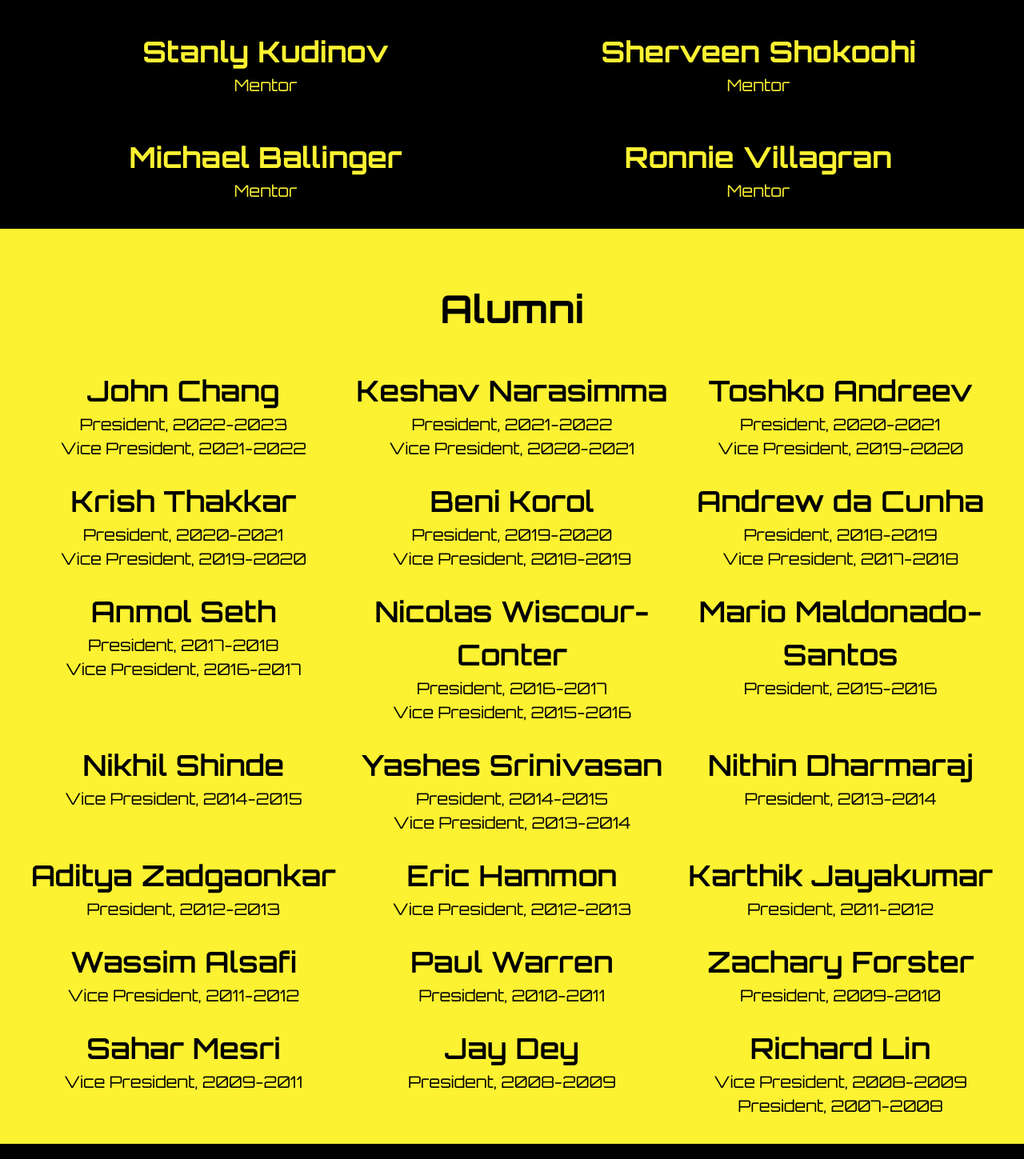
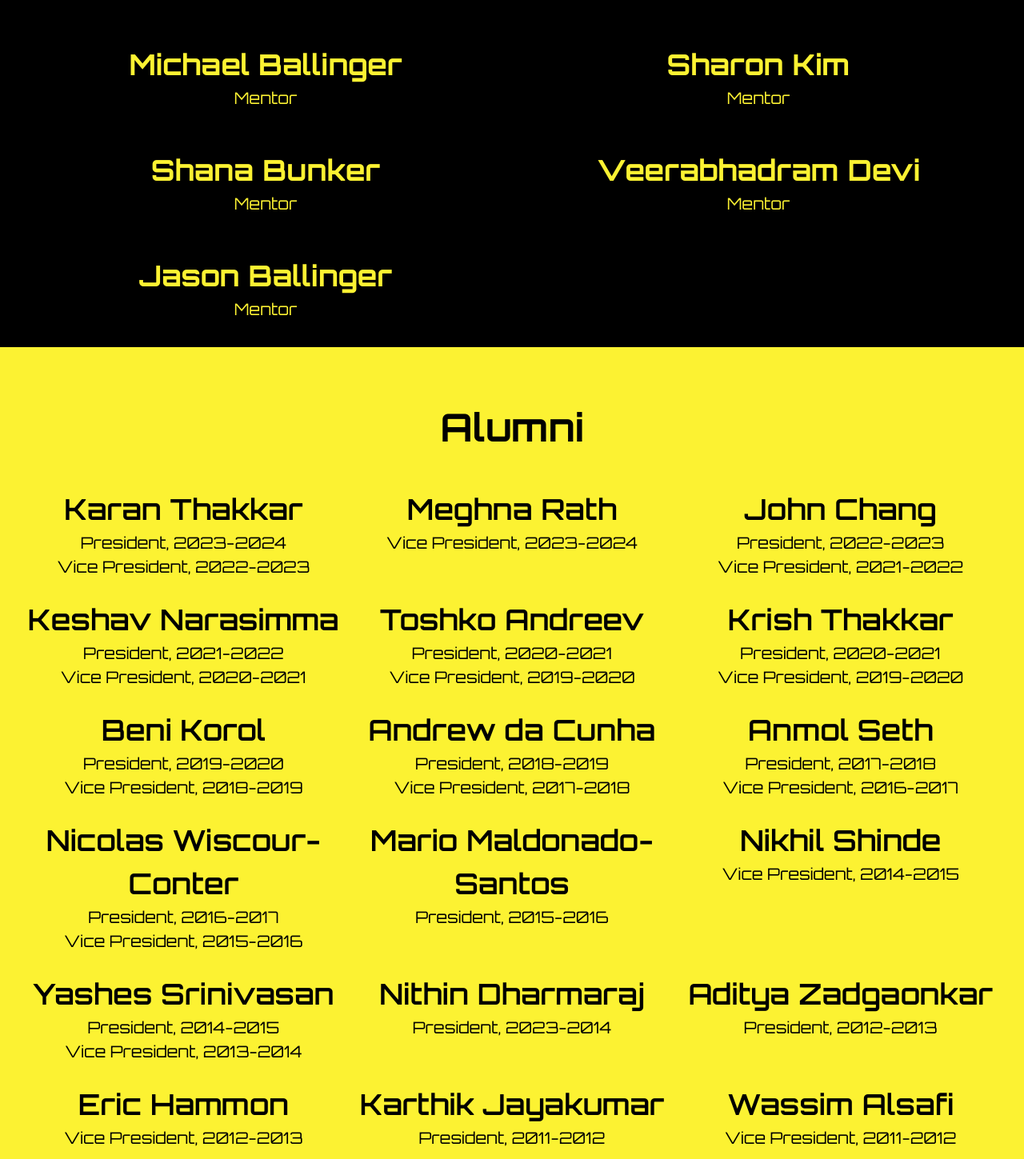
Before and after one commit to frc-emotion/website, a Next.js app: page /about in a window 1280 px wide. Shown: the part 2561-4010 px from the top of the page at 80% size. Built offline with nearby package versions, Linux system fonts and the light colour scheme; no server answers.

Commit message:
Copied new code over

```diff
--- a/src/app/(public)/about/page.tsx
+++ b/src/app/(public)/about/page.tsx
@@ -19,6 +19,321 @@ export const metadata: Metadata = {
 };
 
 export default function AboutPage() {
+    const advisorsAndMentors = [
+        {
+            name: "Katherine Rumsey",
+            title: "Advisor"
+        },
+        {
+            name: "Brian Dunlea",
+            title: "Advisor"
+        },
+        {
+            name: "Evengy Korol",
+            title: "Mentor"
+        },
+        {
+            name: "Clifford Harrison",
+            title: "Mentor"
+        },
+        {
+            name: "Stanly Kudinov",
+            title: "Mentor"
+        },
+        {
+            name: "Sherveen Shokoohi",
+            title: "Mentor"
+        },
+        {
+            name: "Michael Ballinger",
+            title: "Mentor"
+        },
+        {
+            name: "Sharon Kim",
+            title: "Mentor"
+        },
+        {
+            name: "Shana Bunker",
+            title: "Mentor"
+        },
+        {
+            name: "Veerabhadram Devi",
+            title: "Mentor"
+        },
+        {
+            name: "Jason Ballinger",
+            title: "Mentor"
+        }
+    ];
+    const Alumni = [
+        /*
+        {
+            name: "Garrett the Carrot",
+            roles: [
+                {
+                    title: "Overlord",
+                    year: "2024-2099"
+                },
+                {
+                    title: "Carrot",
+                    year: "0000-9999"
+                }
+            ]
+        },
+        */
+        {
+
+            name: "Karan Thakkar",
+            roles: [
+                {
+                    title: "President",
+                    year: "2023-2024"
+                },
+                {
+                    title: "Vice President",
+                    year: "2022-2023"
+                }
+            ]
+        },
+        {
+            name: "Meghna Rath",
+            roles: [
+                {
+                    title: "Vice President",
+                    year: "2023-2024"
+                }
+            ]
+        },
+        {
+            name: "John Chang",
+            roles: [
+                {
+                    title: "President",
+                    year: "2022-2023"
+                },
+                {
+                    title: "Vice President",
+                    year: "2021-2022"
+                }
+            ]
+        },
+        {
+            name: "Keshav Narasimma",
+            roles: [
+                {
+                    title: "President",
+                    year: "2021-2022"
+                },
+                {
+                    title: "Vice President",
+                    year: "2020-2021"
+                }
+            ]
+        },
+        {
+            name: "Toshko Andreev",
+            roles: [
+                {
+                    title: "President",
+                    year: "2020-2021"
+                },
+                {
+                    title: "Vice President",
+                    year: "2019-2020"
+                }
+            ]
+        },
+        {
+            name: "Krish Thakkar",
+            roles: [
+                {
+                    title: "President",
+                    year: "2020-2021"
+                },
+                {
+                    title: "Vice President",
+                    year: "2019-2020"
+                }
+            ]
+        },
+        {
+            name: "Beni Korol",
+            roles: [
+                {
+                    title: "President",
+                    year: "2019-2020"
+                },
+                {
+                    title: "Vice President",
+                    year: "2018-2019"
+                }
+            ]
+        },
+        {
+            name: "Andrew da Cunha",
+            roles: [
+                {
+                    title: "President",
+                    year: "2018-2019"
+                },
+                {
+                    title: "Vice President",
+                    year: "2017-2018"
+                }
+            ]
+        },
+        {
+            name: "Anmol Seth",
+            roles: [
+                {
+                    title: "President",
+                    year: "2017-2018"
+                },
+                {
+                    title: "Vice President",
+                    year: "2016-2017"
+                }
+            ]
+        },
+        {
+            name: "Nicolas Wiscour-Conter",
+            roles: [
+                {
+                    title: "President",
+                    year: "2016-2017"
+                },
+                {
+                    title: "Vice President",
+                    year: "2015-2016"
+                }
+            ]
+        },
+        {
+            name: "Mario Maldonado-Santos",
+            roles: [
+                {
+                    title: "President",
+                    year: "2015-2016"
+                }
+            ]
+        },
+        {
+            name: "Nikhil Shinde",
+            roles: [
+                {
+                    title: "Vice President",
+                    year: "2014-2015"
+                }
+            ]
+        },
+        {
+            name: "Yashes Srinivasan",
+            roles: [
+                {
+                    title: "President",
+                    year: "2014-2015"
+                },
+                {
+                    title: "Vice President",
+                    year: "2013-2014"
+                }
+            ]
+        },
+        {
+            name: "Nithin Dharmaraj",
+            roles: [
+                {
+                    title: "President",
+                    year: "2023-2014"
+                }
+            ]
+        },
+        {
+            name: "Aditya Zadgaonkar",
+            roles: [
+                {
+                    title: "President",
+                    year: "2012-2013"
+                }
+            ]
+        },
+        {
+            name: "Eric Hammon",
+            roles: [
+                {
+                    title: "Vice President",
+                    year: "2012-2013"
+                }
+            ]
+        },
+        {
+            name: "Karthik Jayakumar",
+            roles: [
+                {
+                    title: "President",
+                    year: "2011-2012"
+                }
+            ]
+        },
+        {
+            name: "Wassim Alsafi",
+            roles: [
+                {
+                    title: "Vice President",
+                    year: "2011-2012"
+                }
+            ]
+        },
+        {
+            name: "Paul Warren",
+            roles: [
+                {
+                    title: "President",
+                    year: "2010-2011"
+                }
+            ]
+        },
+        {
+            name: "Zachary Forster",
+            roles: [
+                {
+                    title: "President",
+                    year: "2009-2010"
+                }
+            ]
+        },
+        {
+            name: "Sahar Mesri",
+            roles: [
+                {
+                    title: "Vice President",
+                    year: "2009-2011"
+                }
+            ]
+        },
+        {
+            name: "Jay Dey",
+            roles: [
+                {
+                    title: "President",
+                    year: "2008-2009"
+                }
+            ]
+        },
+        {
+            name: "Richard Lin",
+            roles: [
+                {
+                    title: "Vice President",
+                    year: "2008-2009"
+                },
+                {
+                    title: "President",
+                    year: "2007-2008"
+                }
+            ]
+        }
+    ];
     return (
         <main className="min-h-[55vh]">
             <div className="bgAbout table h-[30rem] w-full overflow-hidden">
@@ -98,11 +413,10 @@ export default function AboutPage() {
                 <section className="grid-cols-5 md:grid">
                     <div className="p-4">
                         <h3 className="m-1 text-center text-r2xl font-bold">
-                            Design <br /> Leads
+                            Design <br /> Lead
                         </h3>
                         <ul className="text-center text-rmd font-semibold">
-                            <li>Simeon Kim</li>
-                            <li>Kaiden Simon</li>
+                            <li>Neev Daga</li>
                         </ul>
                     </div>
                     <div className="p-4">
@@ -110,10 +424,8 @@ export default function AboutPage() {
                             Build Leads
                         </h3>
                         <ul className="text-center text-rmd font-semibold">
-                            <li>Dhruv Patel</li>
-                            <li>Bella Pineda</li>
-                            <li>Katie Schmitz</li>
-                            <li>Radhika Patil (Safety Lead)</li>
+                            <li>Roy Maldonaldo</li>
+                            <li>Radhika Patil</li>
                         </ul>
                     </div>
                     <div className="p-4">
@@ -121,11 +433,8 @@ export default function AboutPage() {
                             Software Leads
                         </h3>
                         <ul className="text-center text-rmd font-semibold">
-                            <li>Nova Mondal</li>
-                            <li>Jason Ballinger</li>
-                            <li>Preena Maruthavelu</li>
-                            <li>Shravan Ramakrishna</li>
-                            <li>Arshan Shokoohi</li>
+                            <li>Nathan Gillespie</li>
+                            <li>Peyton Slape</li>
                         </ul>
                     </div>
                     <div className="p-4">
@@ -133,8 +442,7 @@ export default function AboutPage() {
                             Electrical Leads
                         </h3>
                         <ul className="text-center text-rmd font-semibold">
-                            <li>Ila Gowda</li>
-                            <li>Sarika Patil</li>
+                            <li>Rithik Ohri</li>
                             <li>Robert Morrison</li>
                             <li>Jaden Trinidad</li>
                         </ul>
@@ -144,7 +452,7 @@ export default function AboutPage() {
                             Marketing <br /> Leads
                         </h3>
                         <ul className="text-center text-rmd font-semibold">
-                            <li>Sachin Nayak</li>
+                            <li>Evan Lee</li>
                             <li>Shravya Hatathodi</li>
                         </ul>
                     </div>
@@ -154,22 +462,21 @@ export default function AboutPage() {
                         </h3>
                         <ul className="my-4 grid-cols-3 gap-y-6 text-center text-rlg font-semibold md:grid">
                             <li>
-                                <strong> President: </strong> Karan Thakkar
+                                <strong> President: </strong> Garrett Sayson
                             </li>
                             <li>
-                                <strong>Vice President: </strong> Meghna Rath
+                                <strong>Vice President: </strong> Arshan Shokoohi
                             </li>
                             <li>
-                                <strong>Vice President: </strong> Garrett Sayson
+                                <strong>Vice President: </strong> Simeon Kim
+                            </li>
+                        </ul>
+                        <ul className="my-4 grid-cols-2 gap-y-6 text-center text-rlg font-semibold md:grid">
+                            <li>
+                                <strong>Treasurer: </strong> Vedanth Kuruvadi
                             </li>
                             <li>
-                                <strong>Treasurer: </strong> Karan Pothula
-                            </li>
-                            <li>
-                                <strong>Treasurer: </strong>Ryan Fadaiian
-                            </li>
-                            <li>
-                                <strong>Secretary: </strong> Ashley Applegate
+                                <strong>Secretary: </strong> Sophia Newton
                             </li>
                         </ul>
                     </div>
@@ -177,165 +484,25 @@ export default function AboutPage() {
             </section>
             <section className="width-screen grid grid-cols-2 gap-y-12 bg-black py-8 text-teamYellow-400">
                 <h2 className="col-span-2 text-center">Advisors and Mentors</h2>
-                <div>
+                {advisorsAndMentors.map((item) => (
+                    <div>
                     <h3 className="text-center text-r3xl font-bold">
-                        Katherine Rumsey
+                        {item.name}
                     </h3>
-                    <h4 className="text-center text-rlg">Advisor</h4>
+                    <h4 className="text-center text-rlg">{item.title}</h4>
                 </div>
-                <div>
-                    <h3 className="text-center text-r3xl font-bold">
-                        Brian Dunlea
-                    </h3>
-                    <h4 className="text-center text-rlg">Advisor</h4>
-                </div>
-                <div>
-                    <h3 className="text-center text-r3xl font-bold">
-                        Evengy Korol
-                    </h3>
-                    <h4 className="text-center text-rlg">Mentor</h4>
-                </div>
-                <div>
-                    <h3 className="text-center text-r3xl font-bold">
-                        Clifford Harrison
-                    </h3>
-                    <h4 className="text-center text-rlg">Mentor</h4>
-                </div>
-                <div>
-                    <h3 className="text-center text-r3xl font-bold">
-                        Stanly Kudinov
-                    </h3>
-                    <h4 className="text-center text-rlg">Mentor</h4>
-                </div>
-                <div>
-                    <h3 className="text-center text-r3xl font-bold">
-                        Sherveen Shokoohi
-                    </h3>
-                    <h4 className="text-center text-rlg">Mentor</h4>
-                </div>
-                <div>
-                    <h3 className="text-center text-r3xl font-bold">
-                        Michael Ballinger
-                    </h3>
-                    <h4 className="text-center text-rlg">Mentor</h4>
-                </div>
-                <div>
-                    <h3 className="text-center text-r3xl font-bold">
-                        Ronnie Villagran
-                    </h3>
-                    <h4 className="text-center text-rlg">Mentor</h4>
-                </div>
+                ))}
             </section>
             <section className="grid grid-cols-2 gap-y-6 bg-teamYellow-400 py-8 text-black xl:grid-cols-3">
                 <h2 className="col-span-full m-4 text-center">Alumni</h2>
+                {Alumni.map((item) => (
                 <div className="text-center">
-                    <h3 className="text-r3xl font-semibold">John Chang</h3>
-                    <h4 className="text-rlg">President, 2022-2023</h4>
-                    <h4 className="text-rlg">Vice President, 2021-2022</h4>
+                    <h3 className="text-r3xl font-semibold">{item.name}</h3>
+                    {item.roles.map((role) => (
+                        <h4 className="text-rlg">{role.title}, {role.year}</h4>
+                    ))}
                 </div>
-                <div className="text-center">
-                    <h3 className="text-r3xl font-semibold">
-                        Keshav Narasimma
-                    </h3>
-                    <h4 className="text-rlg">President, 2021-2022</h4>
-                    <h4 className="text-rlg">Vice President, 2020-2021</h4>
-                </div>
-                <div className="text-center">
-                    <h3 className="text-r3xl font-semibold">Toshko Andreev</h3>
-                    <h4 className="text-rlg">President, 2020-2021</h4>
-                    <h4 className="text-rlg">Vice President, 2019-2020</h4>
-                </div>
-                <div className="text-center">
-                    <h3 className="text-r3xl font-semibold">Krish Thakkar</h3>
-                    <h4 className="text-rlg">President, 2020-2021</h4>
-                    <h4 className="text-rlg">Vice President, 2019-2020</h4>
-                </div>
-                <div className="text-center">
-                    <h3 className="text-r3xl font-semibold">Beni Korol</h3>
-                    <h4 className="text-rlg">President, 2019-2020</h4>
-                    <h4 className="text-rlg">Vice President, 2018-2019</h4>
-                </div>
-                <div className="text-center">
-                    <h3 className="text-r3xl font-semibold">Andrew da Cunha</h3>
-                    <h4 className="text-rlg">President, 2018-2019</h4>
-                    <h4 className="text-rlg">Vice President, 2017-2018</h4>
-                </div>
-                <div className="text-center">
-                    <h3 className="text-r3xl font-semibold">Anmol Seth</h3>
-                    <h4 className="text-rlg">President, 2017-2018</h4>
-                    <h4 className="text-rlg">Vice President, 2016-2017</h4>
-                </div>
-                <div className="text-center">
-                    <h3 className="text-r3xl font-semibold">
-                        Nicolas Wiscour-Conter
-                    </h3>
-                    <h4 className="text-rlg">President, 2016-2017</h4>
-                    <h4 className="text-rlg">Vice President, 2015-2016</h4>
-                </div>
-                <div className="text-center">
-                    <h3 className="text-r3xl font-semibold">
-                        Mario Maldonado-Santos
-                    </h3>
-                    <h4 className="text-rlg">President, 2015-2016</h4>
-                </div>
-                <div className="text-center">
-                    <h3 className="text-r3xl font-semibold">Nikhil Shinde</h3>
-                    <h4 className="text-rlg">Vice President, 2014-2015</h4>
-                </div>
-                <div className="text-center">
-                    <h3 className="text-r3xl font-semibold">
-                        Yashes Srinivasan
-                    </h3>
-                    <h4 className="text-rlg">President, 2014-2015</h4>
-                    <h4 className="text-rlg">Vice President, 2013-2014</h4>
-                </div>
-                <div className="text-center">
-                    <h3 className="text-r3xl font-semibold">
-                        Nithin Dharmaraj
-                    </h3>
-                    <h4 className="text-rlg">President, 2013-2014</h4>
-                </div>
-                <div className="text-center">
-                    <h3 className="text-r3xl font-semibold">
-                        Aditya Zadgaonkar
-                    </h3>
-                    <h4 className="text-rlg">President, 2012-2013</h4>
-                </div>
-                <div className="text-center">
-                    <h3 className="text-r3xl font-semibold">Eric Hammon</h3>
-                    <h4 className="text-rlg">Vice President, 2012-2013</h4>
-                </div>
-                <div className="text-center">
-                    <h3 className="text-r3xl font-semibold">
-                        Karthik Jayakumar
-                    </h3>
-                    <h4 className="text-rlg">President, 2011-2012</h4>
-                </div>
-                <div className="text-center">
-                    <h3 className="text-r3xl font-semibold">Wassim Alsafi</h3>
-                    <h4 className="text-rlg">Vice President, 2011-2012</h4>
-                </div>
-                <div className="text-center">
-                    <h3 className="text-r3xl font-semibold">Paul Warren</h3>
-                    <h4 className="text-rlg">President, 2010-2011</h4>
-                </div>
-                <div className="text-center">
-                    <h3 className="text-r3xl font-semibold">Zachary Forster</h3>
-                    <h4 className="text-rlg">President, 2009-2010</h4>
-                </div>
-                <div className="text-center">
-                    <h3 className="text-r3xl font-semibold">Sahar Mesri</h3>
-                    <h4 className="text-rlg">Vice President, 2009-2011</h4>
-                </div>
-                <div className="text-center">
-                    <h3 className="text-r3xl font-semibold">Jay Dey</h3>
-                    <h4 className="text-rlg">President, 2008-2009</h4>
-                </div>
-                <div className="text-center">
-                    <h3 className="text-r3xl font-semibold">Richard Lin</h3>
-                    <h4 className="text-rlg">Vice President, 2008-2009</h4>
-                    <h4 className="text-rlg">President, 2007-2008</h4>
-                </div>
+                ))}
             </section>
         </main>
     );
```
